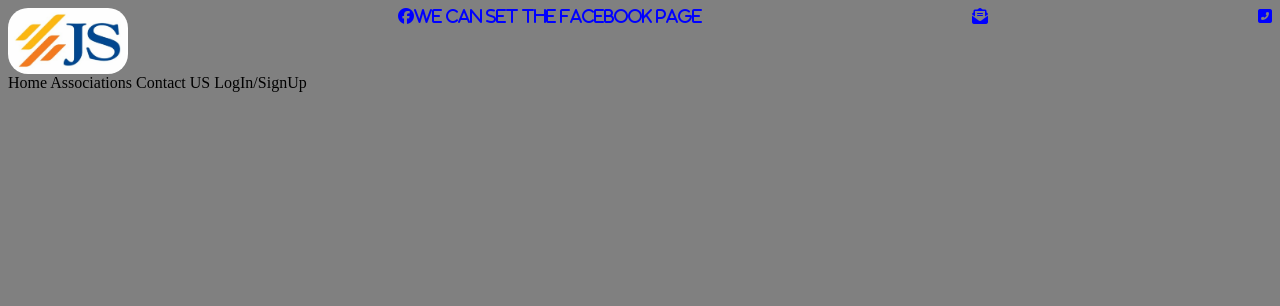
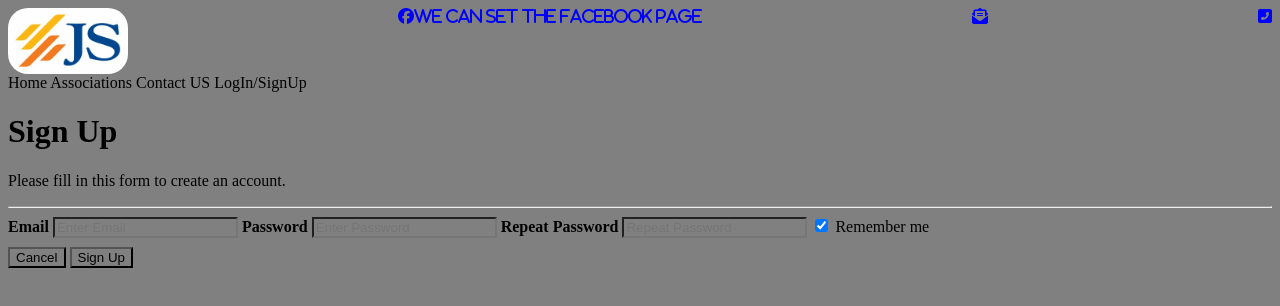
Before and after one commit to Daniel310787/JobSeeker, a website built with webpack: page my-js-project/index.html in a window 1280 px wide. Built offline with nearby package versions, Linux system fonts and the light colour scheme; files whose address does not match are found by name.

Commit message:
Done the SignUp form

```diff
--- a/my-js-project/index.html
+++ b/my-js-project/index.html
@@ -22,7 +22,31 @@
       <a>Contact US</a>
       <a>LogIn/SignUp</a>
   </nav>
+  <form >
+    <div class="formContainer">
+      <h1>Sign Up</h1>
+      <p>Please fill in this form to create an account.</p>
+      <hr>
 
+      <label for="email"><b>Email</b></label>
+      <input type="text" placeholder="Enter Email" name="email" required>
+
+      <label for="psw"><b>Password</b></label>
+      <input type="password" placeholder="Enter Password" name="psw" required>
+
+      <label for="psw-repeat"><b>Repeat Password</b></label>
+      <input type="password" placeholder="Repeat Password" name="psw-repeat" required>
+
+      <label>
+        <input type="checkbox" checked="checked" name="remember" style="margin-bottom:15px"> Remember me
+      </label>
+
+      <div class="Clearfix">
+        <button type="button" class="cancelbtn">Cancel</button>
+        <button type="submit" class="signupbtn">Sign Up</button>
+      </div>
+    </div>
+  </form>
   <script src="main.js"></script>
 </body>
 </html>
```
